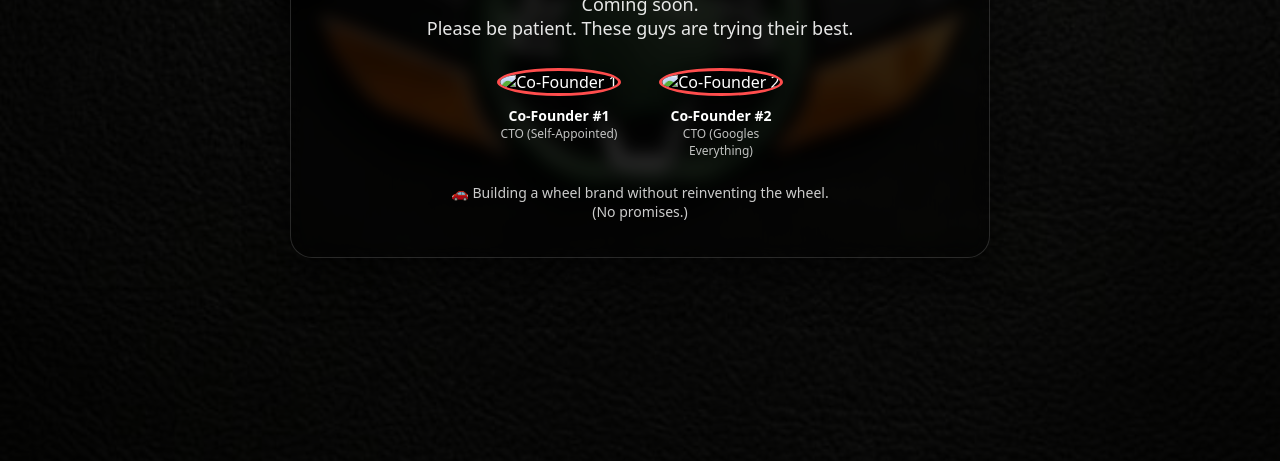
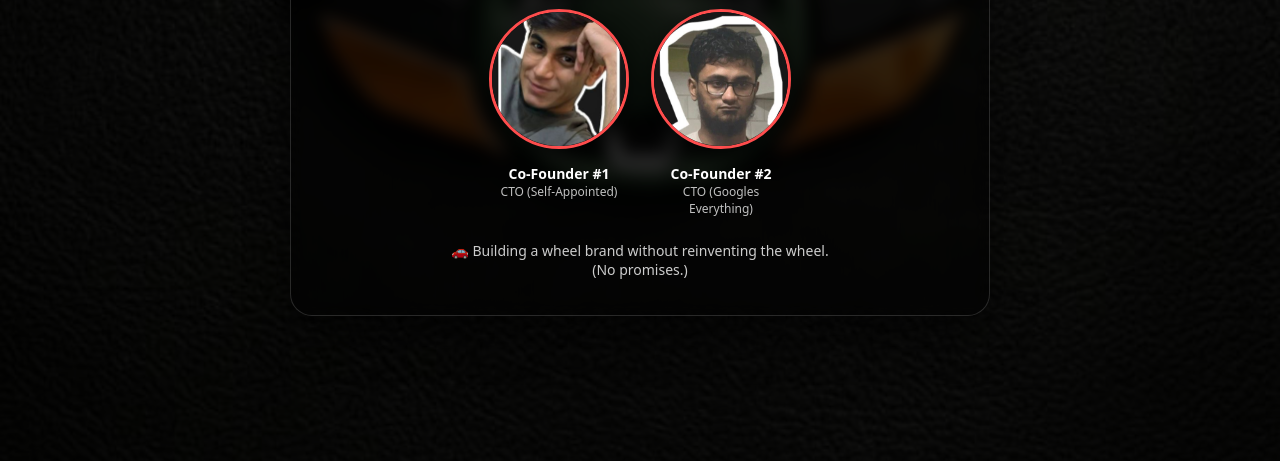
Before and after one commit to ahmadsoh3-cpu/zamwheelz, a plain HTML site: page index.html in a window 1280 px wide. Shown: the part 339-800 px from the top of the page. Drawn offline with Linux system fonts and the light colour scheme.

Commit message:
Update index.html

```diff
--- a/index.html
+++ b/index.html
@@ -118,13 +118,13 @@
 
       <div class="founders">
         <div class="founder">
-          <img src="e35396ea-a6ce-42ab-8d3b-ada50730904b.jpeg" alt="Co-Founder 1">
+          <img src="PIC1 (1).jpeg" alt="Co-Founder 1">
           <div class="founder-name">Co-Founder #1</div>
           <div class="founder-role">CTO (Self-Appointed)</div>
         </div>
 
         <div class="founder">
-          <img src="e35396ea-a6ce-42ab-8d3b-ada50730904b.jpeg" alt="Co-Founder 2">
+          <img src="PIC1 (2).jpeg" alt="Co-Founder 2">
           <div class="founder-name">Co-Founder #2</div>
           <div class="founder-role">CTO (Googles Everything)</div>
         </div>
```
